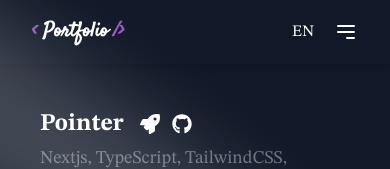
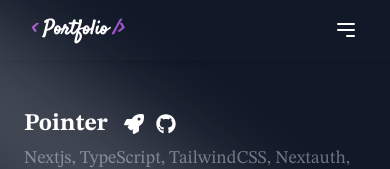
Before and after one commit to ahmedrioueche/portfolio_v1, a Next.js app: page /projects/1 in a window 390 px wide. Shown: the top 169 px of the page. Built offline with nearby package versions, Linux system fonts and the light colour scheme.

Commit message:
ui update

```diff
--- a/src/app/components/Navbar.tsx
+++ b/src/app/components/Navbar.tsx
@@ -197,7 +197,7 @@ const MyNavBar: React.FC = () => {
 
         {/* Mobile Menu Button */}
         <div className="md:hidden flex items-center space-x-4">
-          <div className="relative">
+          {/*       <div className="relative">
             <button
               onClick={toggleLanguageDropdown}
               className="text-white hover:text-primary transition-colors duration-300 p-1 rounded-full"
@@ -227,7 +227,7 @@ const MyNavBar: React.FC = () => {
                 ))}
               </div>
             )}
-          </div>
+          </div>*/}
 
           <button
             onClick={toggleMenu}
--- a/src/app/projects/[id]/page.tsx
+++ b/src/app/projects/[id]/page.tsx
@@ -23,7 +23,7 @@ const ProjectDetailPage = ({ params }: ProjectDetailPageProps) => {
   const imageDescPairs = project.imageDescPairs;
 
   return (
-    <div className=" mx-auto px-4 py-14 project-offset">
+    <div className="mx-auto md:px-4 py-14 project-offset">
       <div className="flex flex-row items-center mb-1">
         <h1 className="text-2xl md:text-4xl font-bold mr-4">{project.title}</h1>
         <div className="flex items-center space-x-3">
```
